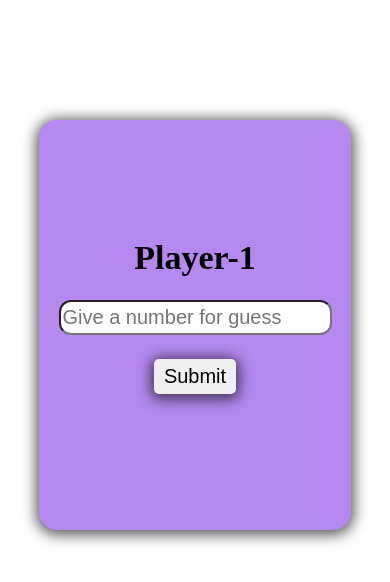
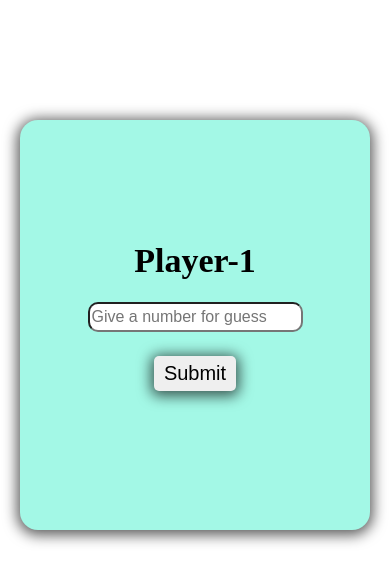
Before and after one commit to foysalhasib/Game-number-guess, a plain HTML site: page index.html in a window 390 px wide. Drawn offline with Linux system fonts and the light colour scheme.

Commit message:
Responsive Change

```diff
--- a/css/style.css
+++ b/css/style.css
@@ -62,8 +62,8 @@ img{
 @media (min-width: 320px) and (max-width: 575.98px) {
 
 .main {
-    background: #b589f0;
-    width: 312px;
+    background: #a3f8e6;
+    width: 350px;
     height: 410px;
     margin: 120px auto;
 }
@@ -74,8 +74,8 @@ h1 {
 
 input {
   padding: 4px 2px;
-  font-size: 20px;
-  border-radius: 12px;
+  font-size: 16px;
+  border-radius: 10px;
 }
 
 button {
```
